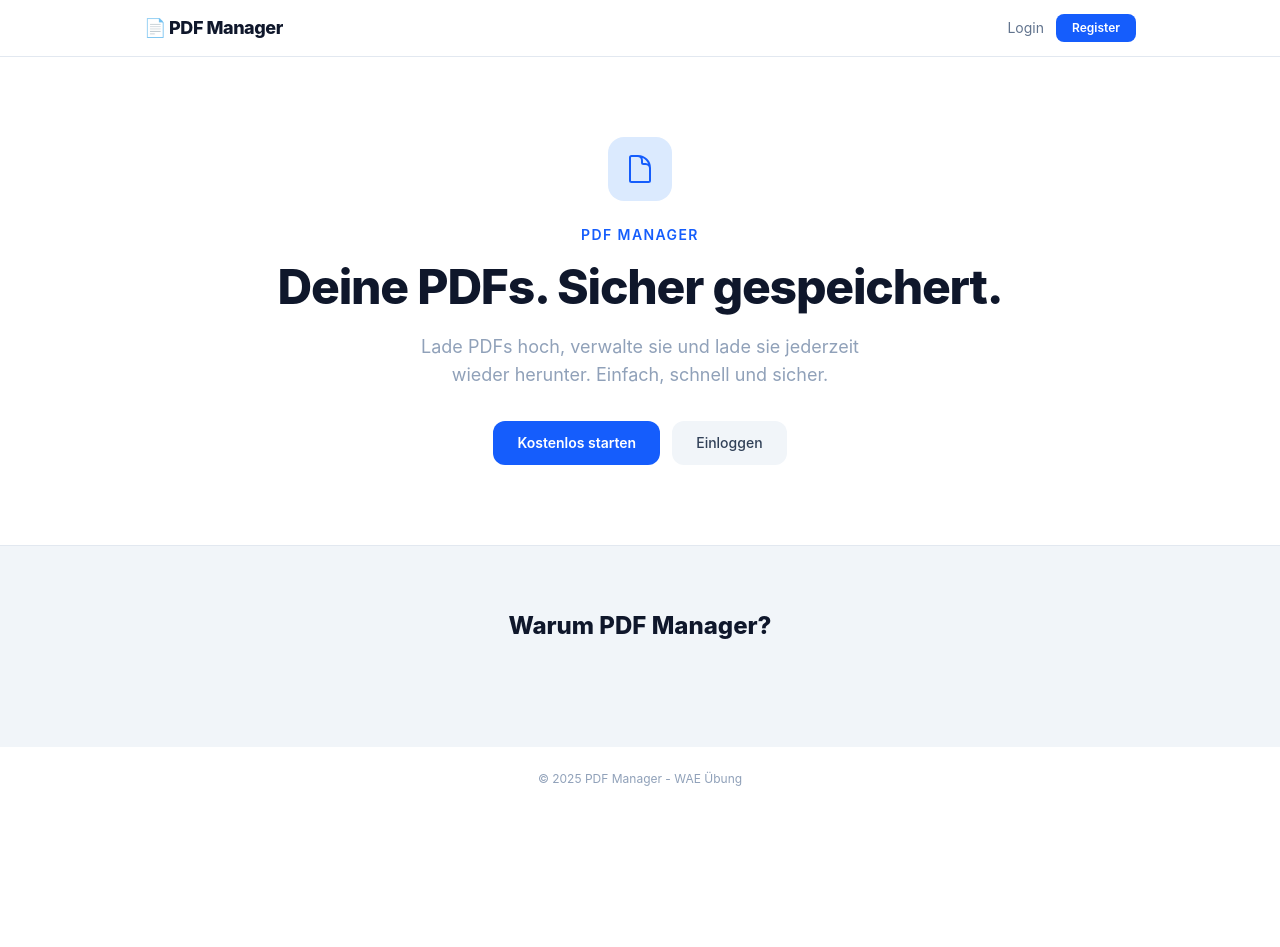
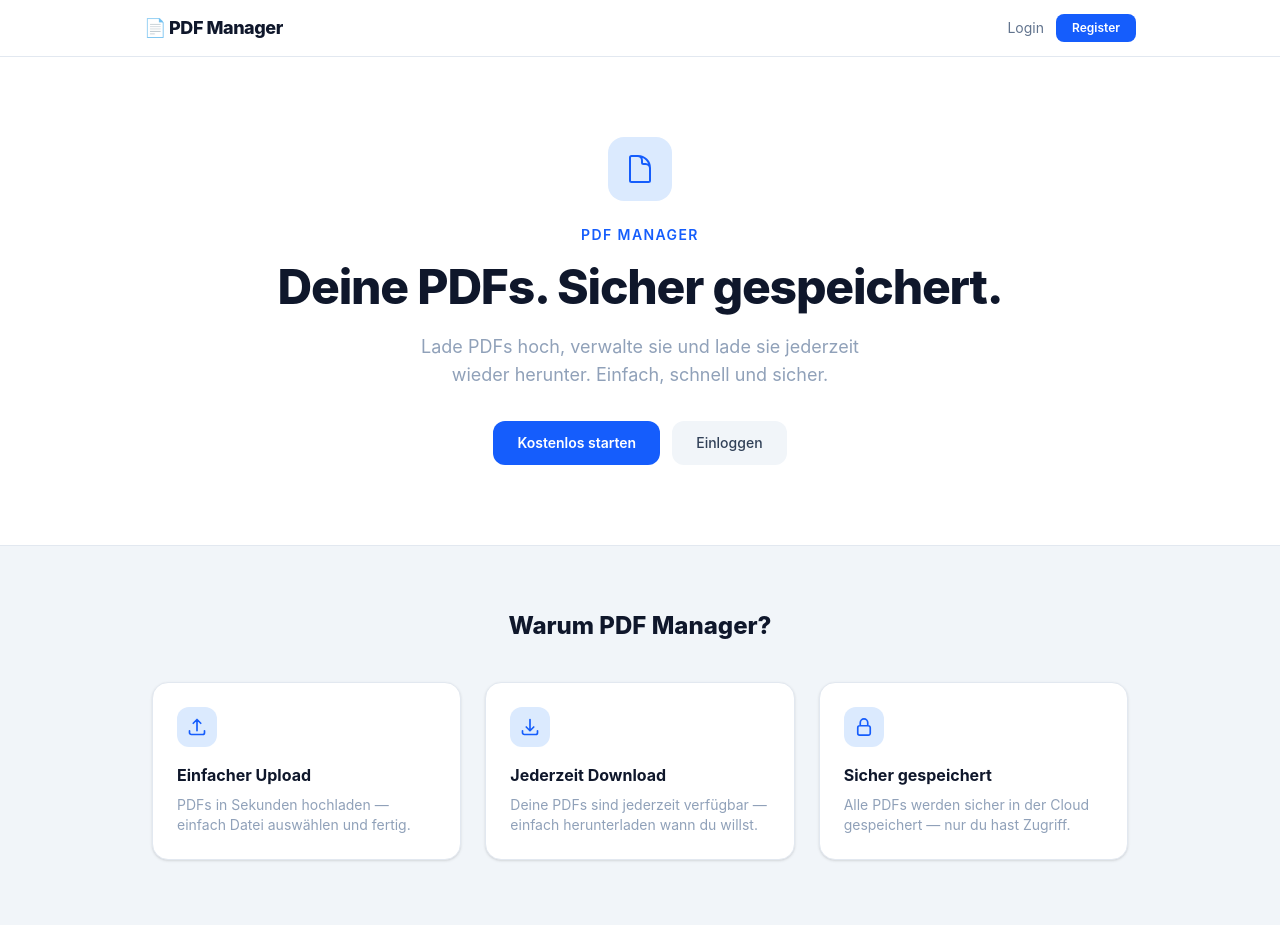
Before and after one commit to ajsmuh/PDF-Management, a SvelteKit app: page / in a window 1280 px wide. Shown: the top 947 px of the page. Before the commit the page ends 811 px from the top, so only its background shows below. Built offline with nearby package versions, Linux system fonts and the light colour scheme; no server answers.

Commit message:
implement 3 column feature grid cards

```diff
--- a/src/routes/+page.svelte
+++ b/src/routes/+page.svelte
@@ -49,5 +49,40 @@
             Warum PDF Manager?
         </h2>
 
+        <div class="grid grid-cols-1 sm:grid-cols-3 gap-6">
+
+            <!-- Feature 1 -->
+            <div class="bg-white rounded-2xl border border-slate-200 shadow-sm p-6">
+                <div class="w-10 h-10 bg-blue-100 rounded-xl flex items-center justify-center mb-4">
+                    <svg xmlns="http://www.w3.org/2000/svg" class="w-5 h-5 text-blue-600" fill="none" viewBox="0 0 24 24" stroke="currentColor" stroke-width="2">
+                        <path stroke-linecap="round" stroke-linejoin="round" d="M3 16.5v2.25A2.25 2.25 0 0 0 5.25 21h13.5A2.25 2.25 0 0 0 21 18.75V16.5m-13.5-9L12 3m0 0 4.5 4.5M12 3v13.5" />
+                    </svg>
+                </div>
+                <h3 class="font-bold text-slate-900 mb-2">Einfacher Upload</h3>
+                <p class="text-slate-400 text-sm">PDFs in Sekunden hochladen — einfach Datei auswählen und fertig.</p>
+            </div>
+
+            <!-- Feature 2 -->
+            <div class="bg-white rounded-2xl border border-slate-200 shadow-sm p-6">
+                <div class="w-10 h-10 bg-blue-100 rounded-xl flex items-center justify-center mb-4">
+                    <svg xmlns="http://www.w3.org/2000/svg" class="w-5 h-5 text-blue-600" fill="none" viewBox="0 0 24 24" stroke="currentColor" stroke-width="2">
+                        <path stroke-linecap="round" stroke-linejoin="round" d="M3 16.5v2.25A2.25 2.25 0 0 0 5.25 21h13.5A2.25 2.25 0 0 0 21 18.75V16.5M16.5 12 12 16.5m0 0L7.5 12m4.5 4.5V3" />
+                    </svg>
+                </div>
+                <h3 class="font-bold text-slate-900 mb-2">Jederzeit Download</h3>
+                <p class="text-slate-400 text-sm">Deine PDFs sind jederzeit verfügbar — einfach herunterladen wann du willst.</p>
+            </div>
+
+            <!-- Feature 3 -->
+            <div class="bg-white rounded-2xl border border-slate-200 shadow-sm p-6">
+                <div class="w-10 h-10 bg-blue-100 rounded-xl flex items-center justify-center mb-4">
+                    <svg xmlns="http://www.w3.org/2000/svg" class="w-5 h-5 text-blue-600" fill="none" viewBox="0 0 24 24" stroke="currentColor" stroke-width="2">
+                        <path stroke-linecap="round" stroke-linejoin="round" d="M16.5 10.5V6.75a4.5 4.5 0 1 0-9 0v3.75m-.75 11.25h10.5a2.25 2.25 0 0 0 2.25-2.25v-6.75a2.25 2.25 0 0 0-2.25-2.25H6.75a2.25 2.25 0 0 0-2.25 2.25v6.75a2.25 2.25 0 0 0 2.25 2.25Z" />
+                    </svg>
+                </div>
+                <h3 class="font-bold text-slate-900 mb-2">Sicher gespeichert</h3>
+                <p class="text-slate-400 text-sm">Alle PDFs werden sicher in der Cloud gespeichert — nur du hast Zugriff.</p>
+            </div>
+        </div>
     </div>
 </section>
```
